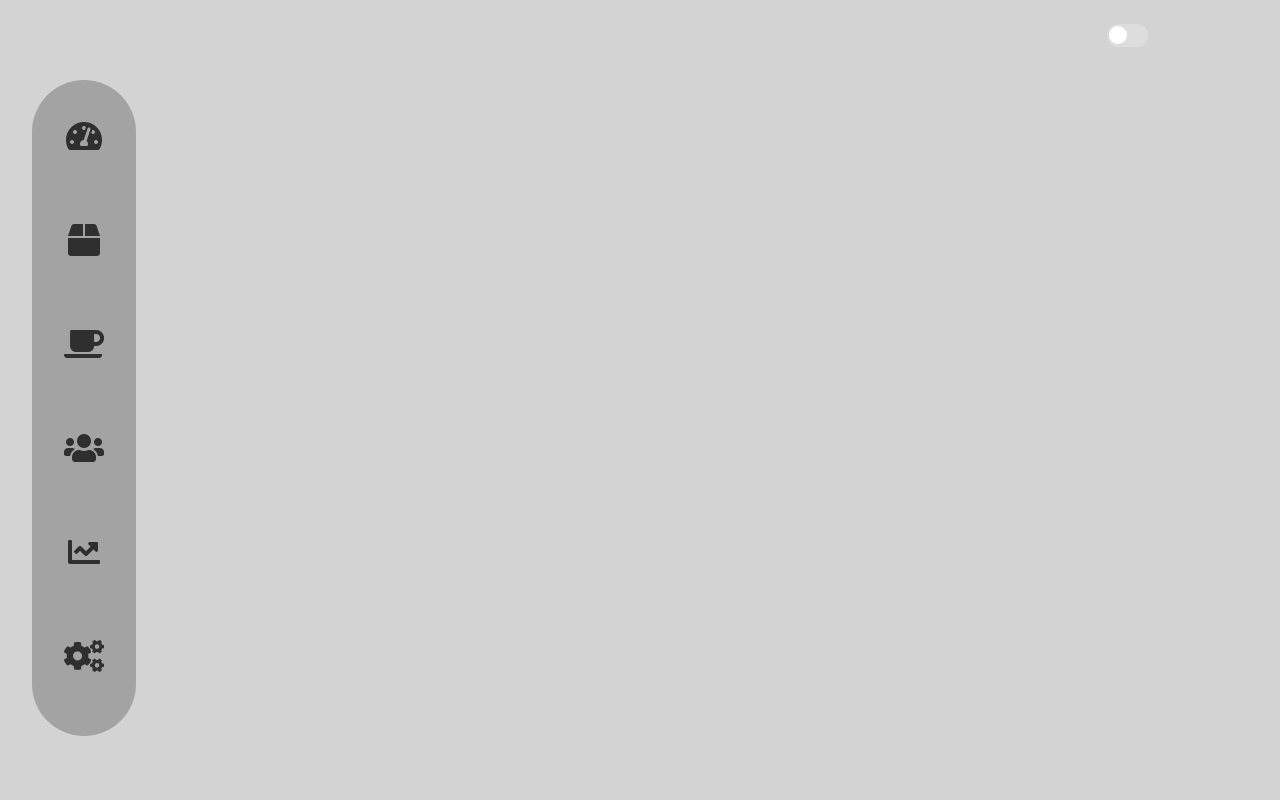
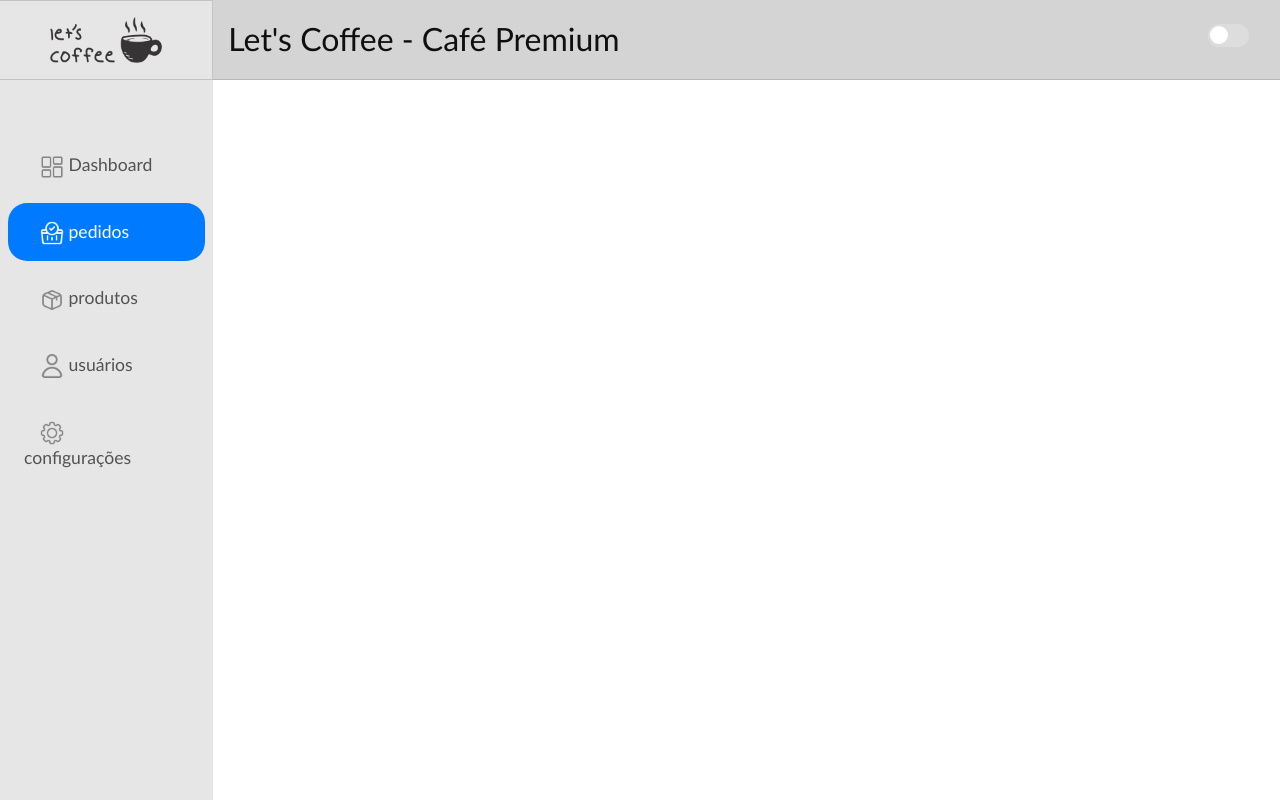
Before and after one commit to jucalast/letscoffeesite, a plain HTML site: page LetsCoffeeSiteNew/homepage/cod_produtos/cod_gerenciament/pedidos.html in a window 1280 px wide. Drawn offline with nearby package versions, Linux system fonts and the light colour scheme.

Commit message:
deixando o meu site muito mai bonito

```diff
--- a/LetsCoffeeSiteNew/homepage/cod_produtos/cod_gerenciament/pedido.css
+++ b/LetsCoffeeSiteNew/homepage/cod_produtos/cod_gerenciament/pedido.css
@@ -1,45 +1,16 @@
+/* Estilos para o header */
+.header-custom {
 
-
-/* Estilo para o header com fundo escuro e texto claro */
-.header-custom {
   display: flex;
   color: #1a1a1a; /* Cor do texto padrão para o header */
+  border-bottom: solid 1px  #6a6a6a45;
+  background-color: #d4d4d4;
+  height: 5rem;
 }
 
-
-h1, li{
+h1 {
   color: #0f0f0f;
-}
-
-body {
-  background: #d3d3d3;
-}
-
-/* Estilo para a barra lateral ocupar toda a altura da página */
-.navbar-lateral {
-    overflow-y: auto; /* Adicione isso para permitir rolagem se o conteúdo for maior do que a altura da página */
-}
-
-.row {
-    display: flex; /* Para fazer os elementos dentro da linha se comportarem como flexíveis */
-}
-
-/* Exemplo de personalização básica */
-::-webkit-scrollbar {
-    width: 10px;
-    /* largura da barra de rolagem */
-  }
-
-  ::-webkit-scrollbar-thumb {
-    background-color: #949494;
-    /* cor do 'thumb' (a parte que você arrasta) */
-    border-radius: 5px;
-    /* borda arredondada */
-  }
-
-  ::-webkit-scrollbar-track {
-    background-color: #d3d3d3;
-    /* cor do fundo da barra de rolagem */
+  font-size: 2rem;
 }
 
 .dark-mode-toggle input[type="checkbox"] {
@@ -50,23 +21,18 @@ body {
   margin-right: 1rem;
   display: block;
   width: 2.7em;
-    /* Tamanho relativo para melhor responsividade */
   height: 1.5em;
-    /* Tamanho relativo para melhor responsividade */
   background-color: #ddd;
   border-radius: 2rem;
   position: relative;
   cursor: pointer;
-
 }
 
 .dark-mode-toggle label:after {
   content: "";
   display: block;
   width: 1.2em;
-    /* Tamanho relativo para melhor responsividade */
   height: 1.2em;
-    /* Tamanho relativo para melhor responsividade */
   background-color: #fff;
   border-radius: 50%;
   position: absolute;
@@ -82,59 +48,142 @@ body {
 
 .dark-mode-toggle input[type="checkbox"]:checked+label:after {
   transform: translateX(100%);
-    /* Usando uma porcentagem para garantir uma transição completa */
 }
 
-  /* Estilo para o aside (navbar-lateral) com cantos arredondados */
+/* Estilos para o navbar */
 #aside {
-    border-radius: 4rem;
-    background: #a3a3a3; /* Cor de fundo para o aside no modo escuro */
+  display: flex;
+  height: 100%;
+  background: #e6e6e6; /* Cor de fundo para o aside no modo escuro */
   min-height: 70%;
   overflow-y: auto; /* Adicione isso para permitir rolagem se o conteúdo for maior do que a altura da página */
-    margin-top: 5rem;
-    margin-left: 2rem;
+}
+
+.logo {
+  width: 7rem;
+}
+
+.logo-container {
+  display: flex;
+  flex-direction: row;
+  justify-content: space-around;
+  background: #e6e6e6;
+  height: 5rem;
+  border: solid 1px #6a6a6a45;
+  align-items: center;
+  width: 100%;
+  border-left: none;
+}
+
+.navbar {
+  display: flex;
+  margin-top: 3rem;
+
+/* Estilo para o link ativo */
+.active {
+  background-color: #007bff; /* Cor de fundo do link ativo */
+}
+
+/* Estilo para a imagem dentro do link ativo */
+.active img.imgicon {
+  filter: brightness(0) invert(1);
+}
+
+.active a {
+  color: #ffffff;
+}
+
+/* Desativa o comportamento de hover nos li ativos */
+.active:hover {
+  background-color: #007bff; /* Mantém a cor de fundo do link ativo */
+  cursor: default; /* Define o cursor como padrão */
+}
+
+/* Estilo para o link ativo durante o hover */
+.active:hover a {
+  color: #ffffff; /* Mantém a cor do texto do link ativo */
 }
 
 
-
-  /* Estilo para os nomes dos itens do menu lateral com alta especificidade */
-  aside.navbar-lateral .list-unstyled .text-dark {
-    color: #2f2f2f !important; /* Altere a cor do texto conforme necessário */
 }
 
-  li{
-    padding: 1.5rem;
-    font-size: 2rem;
+a {
+  color: #535353;
+  padding: 1rem;
+  border-radius: 1.2rem;
 
 }
 
-  ul {
-    align-items: center;
-    display: flex;
-    flex-direction: column;
-    flex-wrap: nowrap;
+a:HOVER {
+  color: #535353;
+  text-decoration: none; /* Remove o sublinhado */
 }
 
-  i {
-    display: flex;
+.icon-home {
+  fill: red; /* Altere "red" para a cor desejada */
 }
 
 
-  i:hover {
-    color: #dedede;
+li {
+  color: #ffffff;
+  padding: 1rem;
+  font-size: 1.1rem;
+  border-radius:1.2REM ;
+  text-decoration: none; /* Remove o sublinhado */
+}
+
+li:hover {
+  background-color: #cacaca;
+}
+
+.col-md-2 {
+  padding: 0%;
+}
+
+.imgicon {
+  width: 1.5REM;
+
+  /* Cor azul */
 
 }
 
-  .col-md-11 {
-  padding-right: 0;
-   padding-left: 0;
+
+/* Estilos gerais */
+html {
+  height: 100%;
 }
 
+body {
+  background: #ffffff;
+  height: 100%;
+  font-family: 'Trebuchet MS', 'Lucida Sans Unicode', 'Lucida Grande', 'Lucida Sans', Arial, sans-serif ;
+}
 
+.row {
+  display: flex; /* Para fazer os elementos dentro da linha se comportarem como flexíveis */
+  height: 100%;
+}
 
-  .dark-mode /* Estilo para os nomes dos itens do menu lateral com alta especificidade */
-  aside.navbar-lateral .list-unstyled .text-dark {
-    color: #6a6a6a !important; /* Altere a cor do texto conforme necessário */
+.container-fluid {
+  height: 100%;
+}
+
+/* Barra de rolagem */
+::-webkit-scrollbar {
+  width: 10px;
+  /* largura da barra de rolagem */
+}
+
+::-webkit-scrollbar-thumb {
+  background-color: #424242;
+  /* cor do 'thumb' (a parte que você arrasta) */
+  border-radius: 5px;
+  /* borda arredondada */
+}
+
+::-webkit-scrollbar-track {
+  background-color: #212121;
+  /* cor do fundo da barra de rolagem */
 }
 
 /* Estilos para o modo escuro */
@@ -142,6 +191,7 @@ body {
   background: #9a9a9a27; /* Altere o fundo do modo escuro para a barra lateral conforme necessário */
   border: solid 1px #6a6a6a45;
   backdrop-filter: blur(5px);
+  border-top: 0;
 }
 
 .dark-mode h1, li {
@@ -149,11 +199,8 @@ body {
 }
 
 .dark-mode .logo {
-    /* Estilos para o modo escuro */
-    /* Por exemplo: */
   filter: invert(1); /* Exemplo de inversão de cores */
 }
-
 
 .dark-mode.body {
   background: #191919;
@@ -163,7 +210,26 @@ body {
   background: #1c1c1c; /* Altere o fundo do modo escuro para a barra lateral conforme necessário */
 }
 
-  /* Estilos para o modo escuro */
 .dark-mode .header-custom {
   display: flex;
+  background: #0f0f0f;
 }
+
+.dark-mode .logo-container {
+  background: #2f2f2f;
+
+  border: solid 1px #6a6a6a45;
+}
+
+
+
+.dark-mode .logo {
+  filter: invert(1); /* Exemplo de inversão de cores */
+}
+
+.dark-mode li:hover {
+  background-color: #454545;
+}
+.dark-mode a {
+  color: #b3b3b3;
+}
--- a/LetsCoffeeSiteNew/homepage/cod_produtos/cod_gerenciament/pedidos.html
+++ b/LetsCoffeeSiteNew/homepage/cod_produtos/cod_gerenciament/pedidos.html
@@ -13,46 +13,74 @@
     <link rel="stylesheet" href="https://cdnjs.cloudflare.com/ajax/libs/font-awesome/5.15.2/css/all.min.css">
     <!-- CSS Personalizado -->
     <link rel="stylesheet" href="pedido.css">
+
 </head>
 
 <body class="body">
 
-<div class="container-fluid">
+<div class="container-fluid ">
     <div class="row ">
-        <!-- Navbar -->
-        <aside id="aside" class="aside col-md-0.5 navbar-lateral d-none d-md-block">
-
-            <div class="p-2">
+        <!-- Header -->
+        <aside id="aside" class="aside col-md-2 navbar-lateral d-none d-md-block">
+            <div class="logo-container col-md-15">
+                <img class="logo" src="media/Logo.png" alt="Logo Let's Coffee">
+            </div>
+    <div class="p-2 navbar">
 
         <ul class="list-unstyled">
-                    <li class="mb-2"><a class="text-dark" href="dashboard.html"><i class="fas fa-tachometer-alt"></i> </a></li>
-                    <li class="mb-2"><a class="text-dark" href="pedidos.html"><i class="fas fa-box"></i></a></li>
-                    <li class="mb-2"><a class="text-dark" href="produtos.html"><i class="fas fa-coffee"></i></a></li>
-                    <li class="mb-2"><a class="text-dark" href="#"><i class="fas fa-users"></i></a></li>
-                    <li class="mb-2"><a class="text-dark" href="#"><i class="fas fa-chart-line"></i></a></li>
-                    <li class="mb-2"><a class="text-dark" href="#"><i class="fas fa-cogs"></i></a></li>
+            <li class="icon-li mb-2">
+                <a href="dashboard.html">
+                    <img class="imgicon" src="media/painel-de-controle (1).png" alt="Dashboard Icon">
+                    Dashboard
+                </a>
+            </li>
+            <li class="mb-2">
+                <a href="pedidos.html">
+                    <img class="imgicon" src="media/cesta-de-compras.png" alt="Pedidos Icon">
+                pedidos
+                </a>
+            </li>
+            <!-- Adicione a classe 'active' ao item de menu correspondente à página atual -->
+            <li class="mb-2 active">
+                <a href="produtos.html">
+                    <img class="imgicon" src="media/caixa (1).png" alt="Produtos Icon">
+                    produtos
+                </a>
+            </li>
+            <li class="mb-2">
+                <a href="#">
+                    <img class="imgicon" src="media/do-utilizador.png" alt="Usuários Icon">
+                    usuários
+                </a>
+            </li>
+            <li class="mb-2">
+                <a href="#">
+                    <img class="imgicon" src="media/configuracao.png" alt="Configurações Icon">
+                    configurações
+                </a>
+            </li>
+
         </ul>
-
     </div>
 </aside>
 
-        <!-- Header e Conteúdo principal -->
-        <div class="col-md-10 content-wrapper"> <!-- Adicione a classe content-wrapper e remova o padding -->
-            <header class="header-custom text-light d-flex justify-content-between align-items-center p-4">
-
-                <div>
-                    <h1 class="m-0"></h1>
+<div class="col-md-10 header-custom text-light d-flex justify-content-between align-items-center ">
+    <div class="d-flex align-items-center">
+        <h1 class="m-0">Let's Coffee - Café Premium</h1>
     </div>
     <div class="dark-mode-toggle">
         <input type="checkbox" id="darkModeToggle" />
         <label for="darkModeToggle"></label>
     </div>
-            </header>
+</div>
+
+
+
+
 
         <!-- Conteúdo principal -->
-            <div class="container-fluid">
+        <div class="col-md-19 content-wrapper"> <!-- Adicione a classe content-wrapper e remova o padding -->
             <!-- Conteúdo principal aqui -->
-            </div>
         </div>
     </div>
 </div>
--- a/LetsCoffeeSiteNew/homepage/cod_produtos/cod_gerenciament/pedidos.js
+++ b/LetsCoffeeSiteNew/homepage/cod_produtos/cod_gerenciament/pedidos.js
@@ -20,3 +20,14 @@ if (localStorage.getItem('darkMode') === 'enabled') {
         aside.classList.add('dark-mode-aside');
     }
 }
+
+// Função para identificar a página atual e adicionar a classe 'active' ao link correspondente
+function highlightCurrentPage() {
+    var currentPage = window.location.pathname.split("/").pop(); // Obtém o nome do arquivo da URL
+    $("ul.list-unstyled li").removeClass("active"); // Remove a classe 'active' de todos os itens de menu
+    $("ul.list-unstyled li a[href='" + currentPage + "']").parent().addClass("active"); // Adiciona a classe 'active' ao item de menu correspondente à página atual
+}
+
+$(document).ready(function() {
+    highlightCurrentPage(); // Chama a função ao carregar a página
+});
```
Also changed, not shown: LetsCoffeeSiteNew/homepage/cod_produtos/cod_gerenciament/media/caixa (1).png (added), LetsCoffeeSiteNew/homepage/cod_produtos/cod_gerenciament/media/cesta-de-compras.png (added), LetsCoffeeSiteNew/homepage/cod_produtos/cod_gerenciament/media/configuracao.png (added), LetsCoffeeSiteNew/homepage/cod_produtos/cod_gerenciament/media/do-utilizador.png (added), LetsCoffeeSiteNew/homepage/cod_produtos/cod_gerenciament/media/painel-de-controle (1).png (added). Lines whose indentation alone changed are shown as unchanged.
